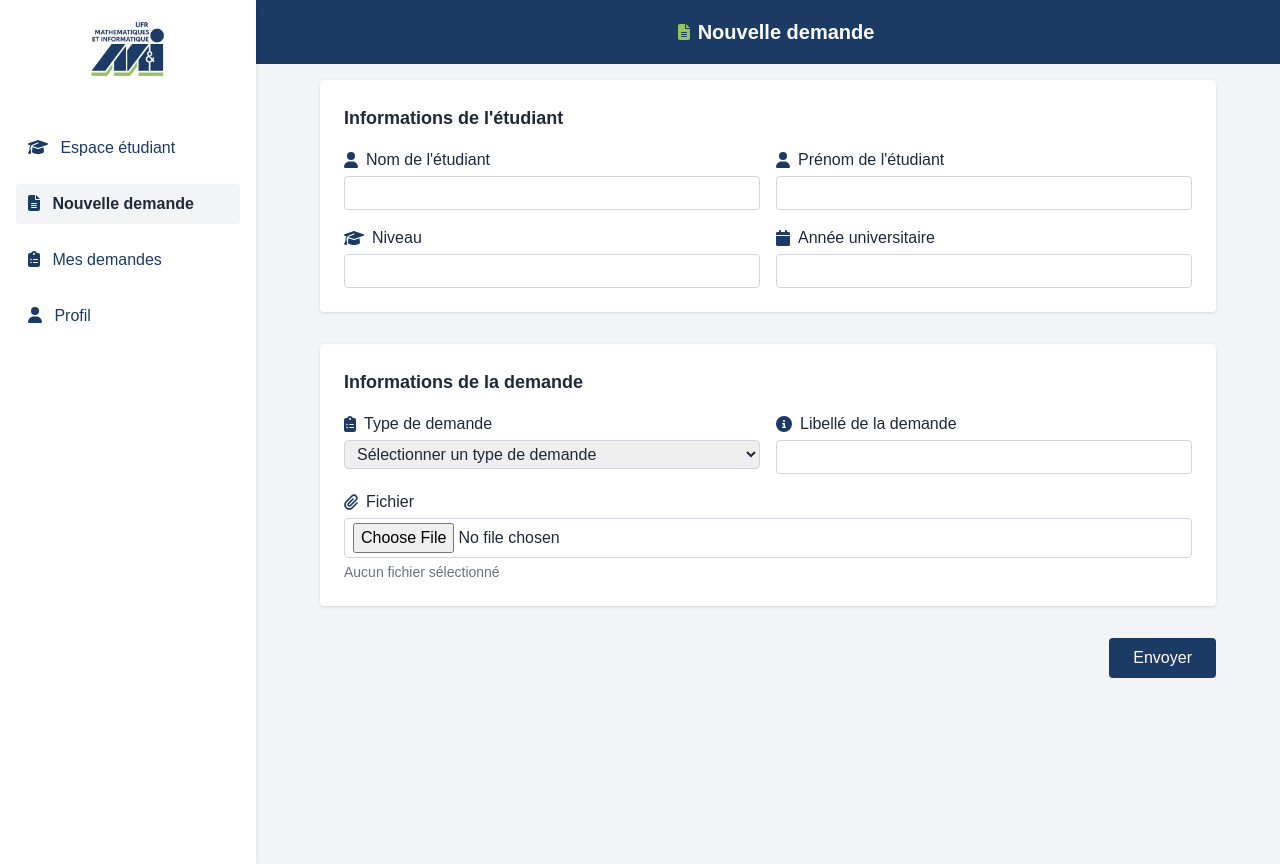
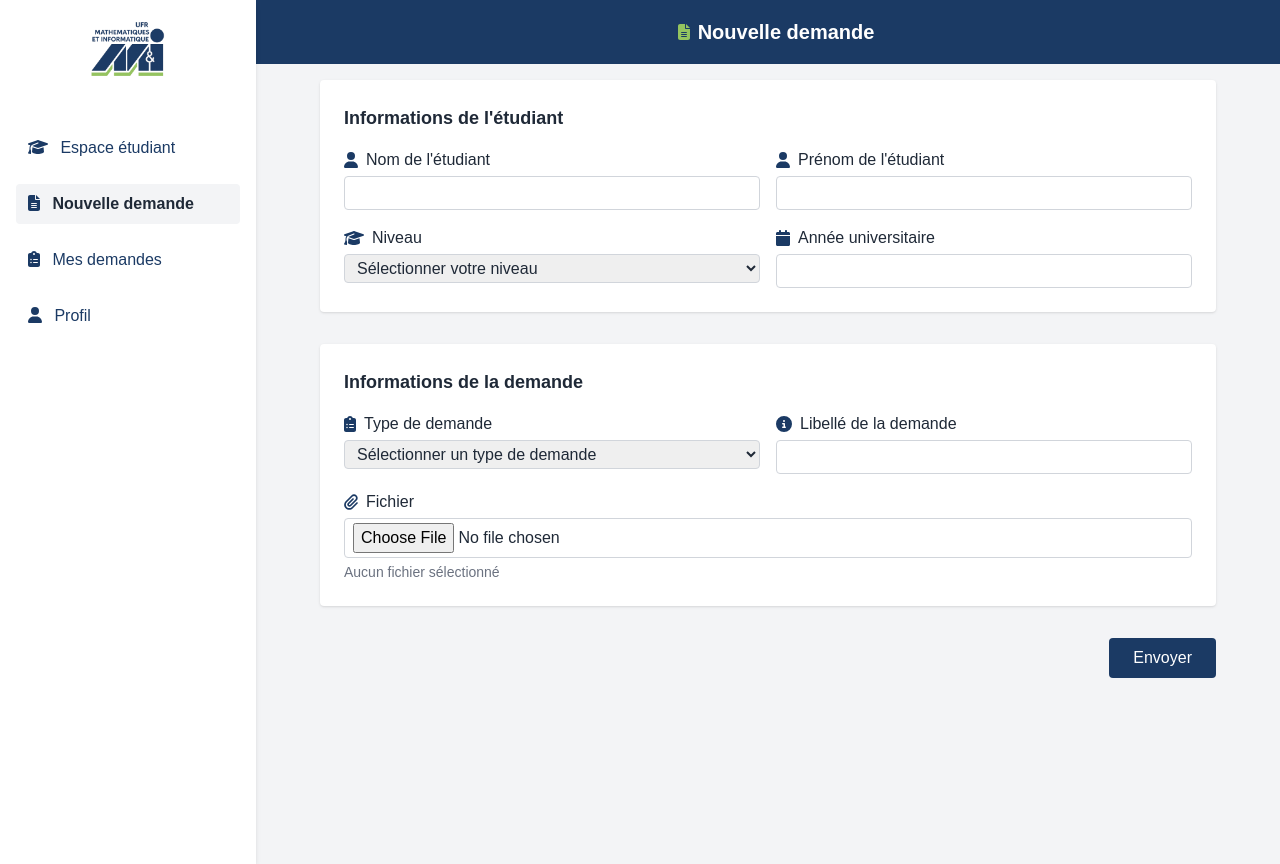
Before and after one commit to PROJECT-FOR-UFHB/MIAGE_PROJECT_V1, a Vue app in the folder gestion-miage/frontend/: page / in a window 1280 px wide. Built offline with nearby package versions, Linux system fonts and the light colour scheme; a web font is replaced by a local one.

Commit message:
structure des fichiers

```diff
--- a/gestion-miage/frontend/src/components/NouvelleDemandeForm.vue
+++ b/gestion-miage/frontend/src/components/etudiants/NouvelleDemandeForm.vue
@@ -30,8 +30,13 @@
                 <font-awesome-icon :icon="['fas', 'graduation-cap']" class="text-brandBlue mr-2" />
                 Niveau
               </label>
-              <input type="text"
-                class="border border-gray-300 rounded w-full px-2 py-1 focus:outline-none focus:ring-1 focus:ring-brandBlue" />
+              <select
+                class="border border-gray-300 rounded w-full px-2 py-1 focus:outline-none focus:ring-1 focus:ring-brandBlue">
+                <option disabled selected>Sélectionner votre niveau</option>
+                <option value="L1">Licence 1</option>
+                <option value="L2">Licence 2</option>
+                <option value="L3">Licence 3</option>
+              </select>
             </div>
             <!-- Année universitaire -->
             <div>
--- a/gestion-miage/frontend/src/pages/NouvelleDemande.vue
+++ /dev/null
@@ -1,14 +0,0 @@
-<template>
-    <!-- On applique un fond gris clair (bg-gray-100 ou 200) -->
-    <div class="relative min-h-screen font-sans text-gray-800 bg-gray-100">
-      <Sidebar />
-      <Header />
-      <NouvelleDemandeForm />
-    </div>
-  </template>
-
-  <script setup>
-  import Sidebar from '../components/Sidebar.vue'
-  import Header from '../components/Header.vue'
-  import NouvelleDemandeForm from '../components/NouvelleDemandeForm.vue'
-  </script>
--- /dev/null
+++ b/gestion-miage/frontend/src/pages/etudiants/NouvelleDemande.vue
@@ -0,0 +1,13 @@
+<template>
+  <div class="relative min-h-screen font-sans text-gray-800 bg-gray-100">
+    <Sidebar />
+    <Header />
+    <NouvelleDemandeForm />
+  </div>
+</template>
+
+<script setup>
+import Sidebar from '@/components/etudiants/Sidebar.vue'
+import Header from '@/components/etudiants/Header.vue'
+import NouvelleDemandeForm from '@/components/etudiants/NouvelleDemandeForm.vue'
+</script>
--- a/gestion-miage/frontend/src/router/index.js
+++ b/gestion-miage/frontend/src/router/index.js
@@ -1,5 +1,5 @@
 import { createRouter, createWebHistory } from 'vue-router'
-import NouvelleDemande from '@/pages/NouvelleDemande.vue'
+import NouvelleDemande from '@/pages/etudiants/NouvelleDemande.vue'
 
 const routes = [
   {
```
Also changed, not shown: gestion-miage/frontend/src/components/etudiants/Header.vue (renamed from gestion-miage/frontend/src/components/Header.vue), gestion-miage/frontend/src/components/etudiants/Sidebar.vue (renamed from gestion-miage/frontend/src/components/Sidebar.vue).
